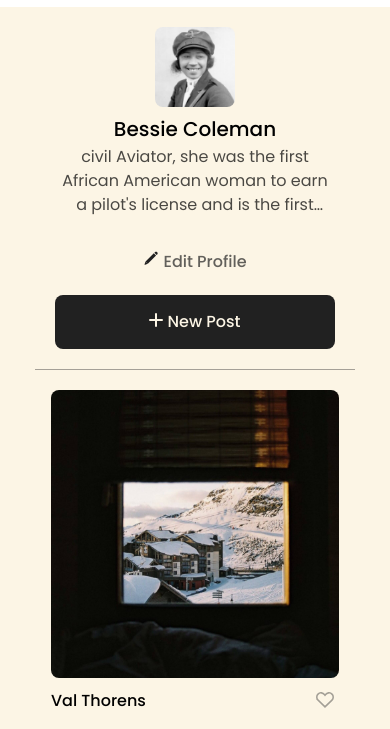
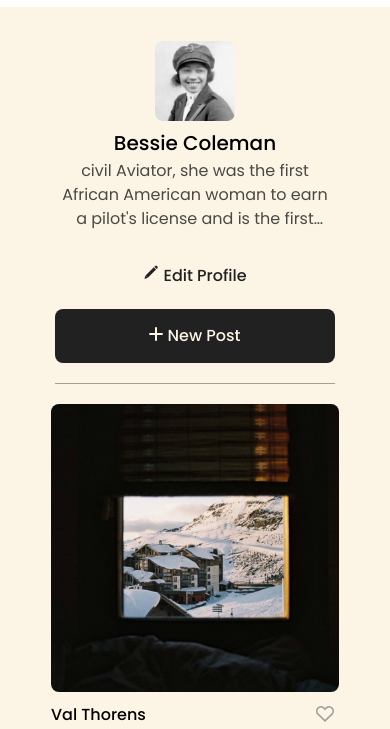
Before and after one commit to Smartypants225/se_project_spots, a plain HTML site: page index.html in a window 390 px wide. In both pictures the pointer is over the button "Edit Profile". Shown: the part 39-768 px from the top of the page. Drawn offline with Linux system fonts and the light colour scheme.

Commit message:
update spots project

```diff
--- a/blocks/profile.css
+++ b/blocks/profile.css
@@ -51,7 +51,7 @@
   }
 
 .profile__edit-btn:hover {
-  opacity: 1;
+  color: rgba(33, 33, 33, 1);
   cursor: pointer;
 }
 .profile__add-btn {
@@ -77,7 +77,6 @@
     max-width: 280px;
     align-items: center;
     text-align: center;
-    padding: 20px;
   }
   .profile__edit-btn {
     margin: 0 auto 20px auto;
```
